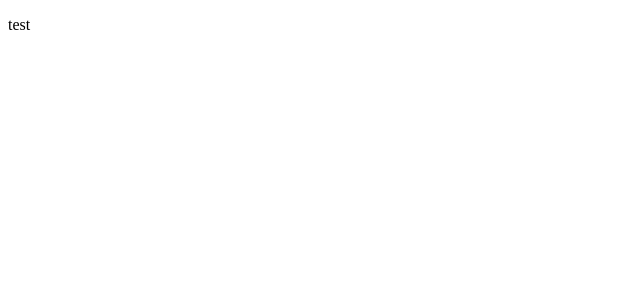
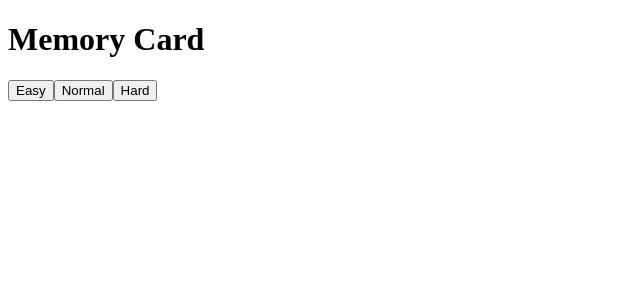
Before and after one commit to LukBlan/memory-card-game, a React (Vite) app: page / in a window 1280 px wide. Shown: the top 300 px of the page, without its empty margins (0-640 px from the left). Built offline with nearby package versions, Linux system fonts and the light colour scheme.

Commit message:
Add start game screen

```diff
--- a/index.html
+++ b/index.html
@@ -8,9 +8,6 @@
   </head>
   <body>
     <div id="root">
-      <header>
-        <h1>Memory Card</h1>
-      </header>
     </div>
     <script type="module" src="/src/main.jsx"></script>
   </body>
--- a/src/App.jsx
+++ b/src/App.jsx
@@ -1,5 +1,14 @@
+import {Game} from "./Game.jsx";
+
 function App() {
-  return <p>test</p>
+  return (
+    <>
+      <header>
+        <h1>Memory Card</h1>
+      </header>
+      <Game />
+    </>
+  )
 }
 
-export default App
+export { App }
--- /dev/null
+++ b/src/DifficultyButton.jsx
@@ -0,0 +1,5 @@
+function DifficultyButton({ difficulty, onClick}) {
+  return <button onClick={onClick}>{difficulty.name}</button>
+}
+
+export { DifficultyButton }
--- /dev/null
+++ b/src/Game.jsx
@@ -0,0 +1,21 @@
+import {useState} from "react";
+import {StartScreen} from "./StartScreen.jsx";
+
+const difficulties = [
+  { name: "Easy", cards: 3 },
+  { name: "Normal", cards: 4 },
+  { name: "Hard", cards: 5 },
+]
+
+function Game() {
+  const [currentDifficulty, setCurrentDifficulty] = useState(null)
+  const changeCurrentDifficulty = (difficulty) => () => setCurrentDifficulty(difficulty)
+
+  return (
+    <>
+      <StartScreen difficulties={difficulties} onDifficultyChange={changeCurrentDifficulty}></StartScreen>
+    </>
+  )
+}
+
+export { Game }
--- /dev/null
+++ b/src/StartScreen.jsx
@@ -0,0 +1,15 @@
+import {DifficultyButton} from "./DifficultyButton.jsx";
+
+function StartScreen({difficulties, onDifficultyChange}) {
+  return (
+    <>
+      {
+        difficulties.map(
+          difficulty => <DifficultyButton key={difficulty.name} difficulty={difficulty} onClick={onDifficultyChange(difficulty)} />
+        )
+      }
+    </>
+  )
+}
+
+export { StartScreen}
--- a/src/main.jsx
+++ b/src/main.jsx
@@ -1,6 +1,6 @@
 import React from 'react'
 import ReactDOM from 'react-dom/client'
-import App from './App.jsx'
+import { App } from './App.jsx'
 
 const app = (
   <React.StrictMode>
```
